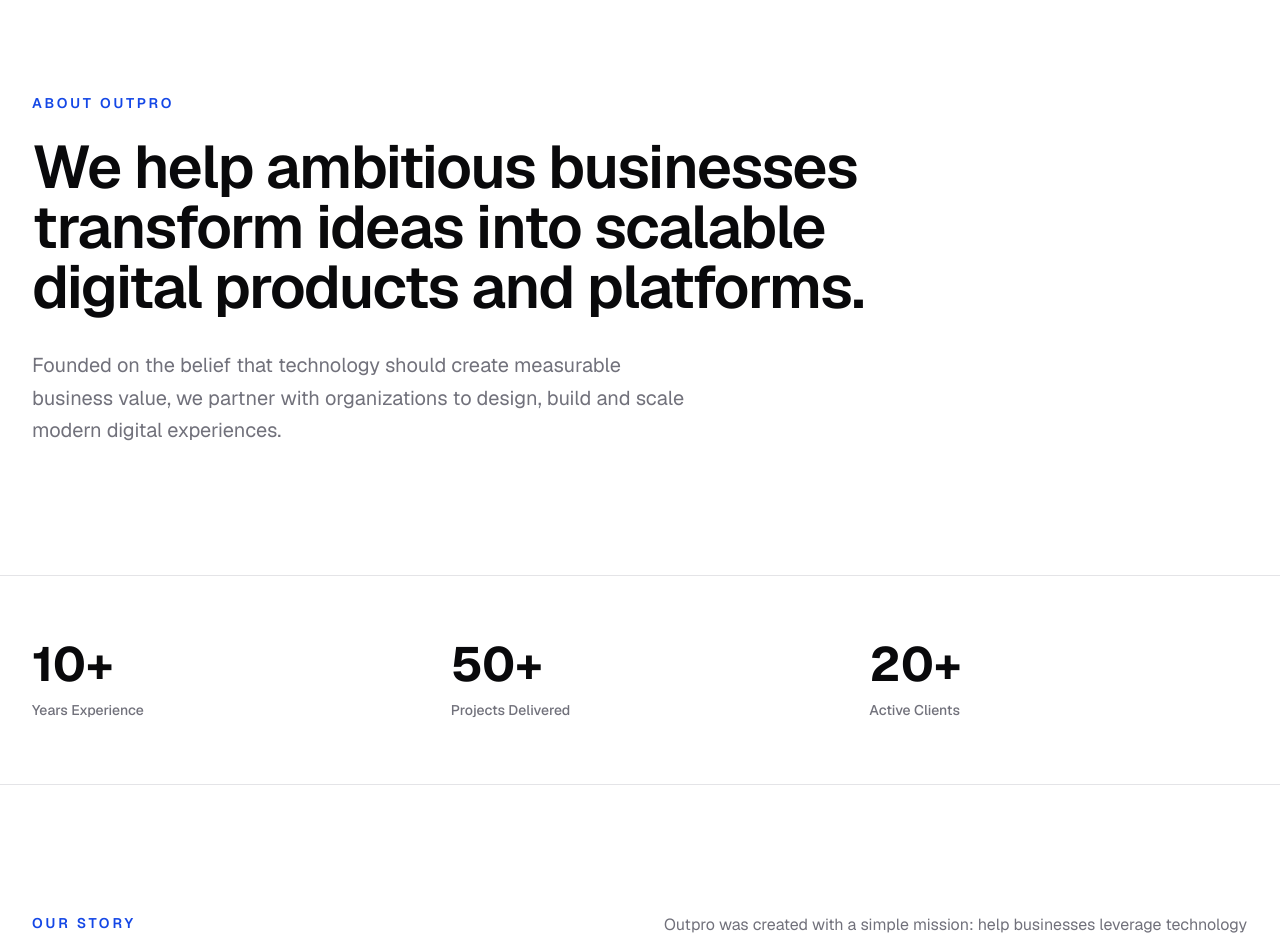
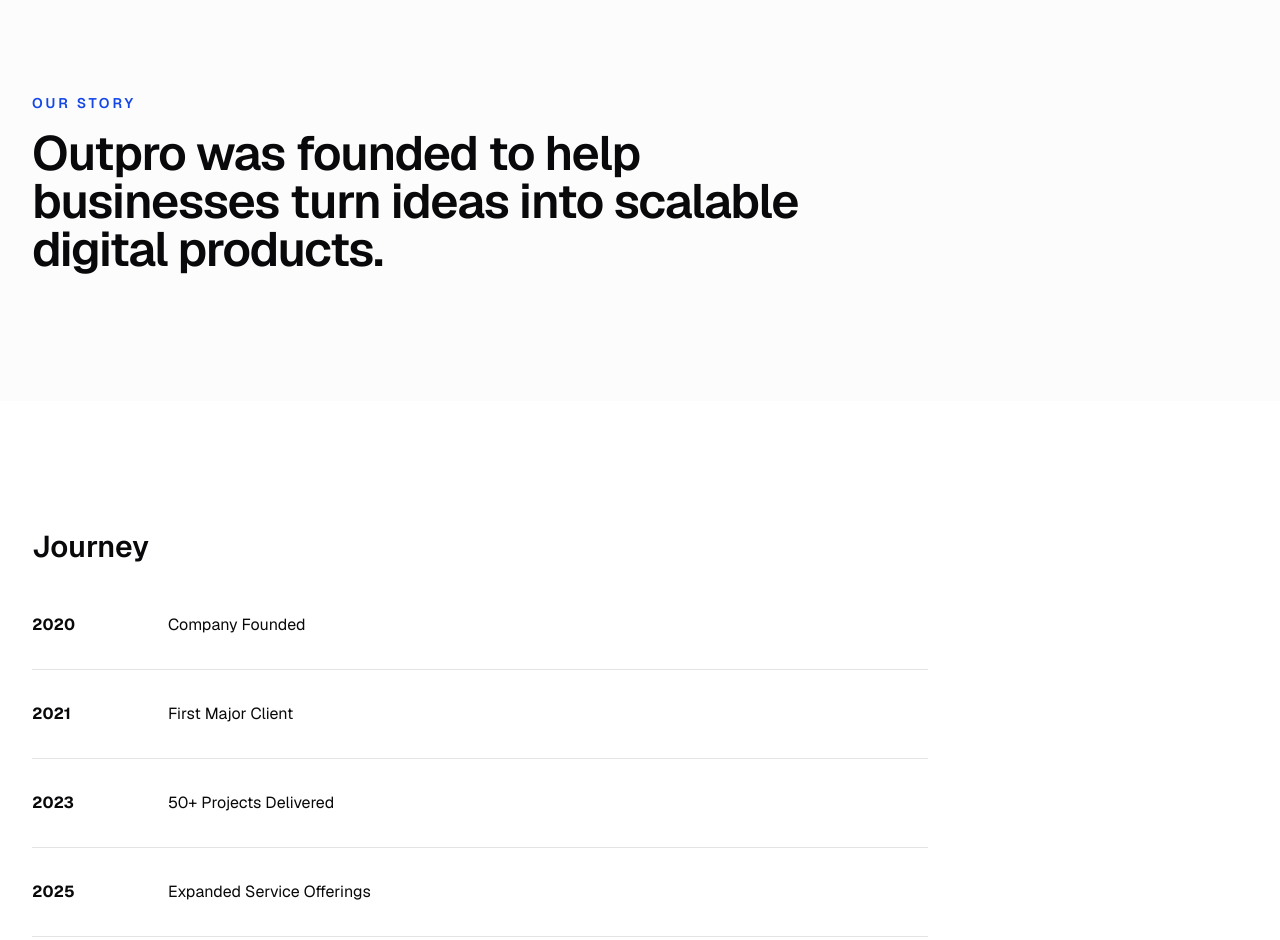
Before and after one commit to IncharaX/outpro-india3, a Next.js app: page /about in a window 1280 px wide. Shown: the part 100-1040 px from the top of the page. Built offline with nearby package versions, Linux system fonts and the light colour scheme.

Commit message:
updating the about page

```diff
--- a/package.json
+++ b/package.json
@@ -12,6 +12,7 @@
     "typecheck": "tsc --noEmit"
   },
   "dependencies": {
+    "@hookform/resolvers": "^5.4.0",
     "@phosphor-icons/react": "^2.1.10",
     "class-variance-authority": "^0.7.1",
     "clsx": "^2.1.1",
@@ -21,9 +22,11 @@
     "radix-ui": "^1.4.3",
     "react": "19.2.4",
     "react-dom": "19.2.4",
+    "react-hook-form": "^7.77.0",
     "shadcn": "^4.10.0",
     "tailwind-merge": "^3.6.0",
-    "tw-animate-css": "^1.4.0"
+    "tw-animate-css": "^1.4.0",
+    "zod": "^4.4.3"
   },
   "devDependencies": {
     "@tailwindcss/postcss": "^4",
--- a/src/app/about/page.tsx
+++ b/src/app/about/page.tsx
@@ -1,8 +1,8 @@
 import { AboutHero } from "@/src/marketing/about-hero";
-import { AboutStats } from "@/src/marketing/about-stats";
 import { CompanyStory } from "@/src/marketing/company-story";
+import { CompanyTimeline } from "@/src/marketing/company-timeline";
 import { CTASection } from "@/src/marketing/cta-section";
-
+import { FounderNote } from "@/src/marketing/founder-note";
 import { MissionVisionValues } from "@/src/marketing/mission-vision-values";
 import { WhyChooseUs } from "@/src/marketing/why-choose-us";
 import { Metadata } from "next";
@@ -15,11 +15,11 @@
   return (
     <>
       <AboutHero />
-      <AboutStats />
+      <CompanyTimeline />
+      <FounderNote />
       <CompanyStory />
       <WhyChooseUs />
       <MissionVisionValues />
-
       <CTASection />
     </>
   );
--- a/src/marketing/about-hero.tsx
+++ b/src/marketing/about-hero.tsx
@@ -4,20 +4,16 @@
 
 export function AboutHero() {
   return (
-    <Section>
+    <Section className="bg-muted/30">
       <Container>
-        <div className="max-w-4xl">
-          <p className="mb-6 text-sm font-semibold uppercase tracking-[0.2em] text-primary">
-            About Outpro
+        <div className="max-w-3xl">
+          <p className="mb-4 text-sm font-semibold uppercase tracking-[0.2em] text-primary">
+            Our Story
           </p>
 
-          <h1 className="text-4xl font-semibold tracking-tight md:text-6xl">
-            We help ambitious businesses transform ideas into scalable digital products and platforms.
+          <h1 className="text-3xl font-semibold tracking-tight md:text-5xl">
+            Outpro was founded to help businesses turn ideas into scalable digital products.
           </h1>
-
-          <p className="mt-8 max-w-2xl text-xl leading-relaxed text-muted-foreground">
-            Founded on the belief that technology should create measurable business value, we partner with organizations to design, build and scale modern digital experiences.
-          </p>
         </div>
       </Container>
     </Section>
--- a/src/marketing/about-stats.tsx
+++ /dev/null
@@ -1,38 +0,0 @@
-import { Container } from "../components/layout/container";
-
-export function AboutStats() {
-  const stats = [
-    {
-      value: "10+",
-      label: "Years Experience",
-    },
-    {
-      value: "50+",
-      label: "Projects Delivered",
-    },
-    {
-      value: "20+",
-      label: "Active Clients",
-    },
-  ];
-
-  return (
-    <section className="border-y py-16">
-      <Container>
-        <div className="grid gap-10 md:grid-cols-3">
-          {stats.map((stat) => (
-            <div key={stat.label}>
-              <h3 className="text-5xl font-bold">
-                {stat.value}
-              </h3>
-
-              <p className="mt-3 text-sm font-medium text-muted-foreground">
-                {stat.label}
-              </p>
-            </div>
-          ))}
-        </div>
-      </Container>
-    </section>
-  );
-}
--- /dev/null
+++ b/src/marketing/company-timeline.tsx
@@ -0,0 +1,50 @@
+import { Container } from "../components/layout/container";
+import { Section } from "../components/layout/section";
+
+export function CompanyTimeline() {
+  const timeline = [
+    {
+      year: "2020",
+      title: "Company Founded",
+    },
+    {
+      year: "2021",
+      title: "First Major Client",
+    },
+    {
+      year: "2023",
+      title: "50+ Projects Delivered",
+    },
+    {
+      year: "2025",
+      title: "Expanded Service Offerings",
+    },
+  ];
+
+  return (
+    <Section>
+      <Container>
+        <div className="max-w-4xl">
+          <h2 className="mb-12 text-3xl font-semibold">
+            Journey
+          </h2>
+
+          <div className="space-y-8">
+            {timeline.map((item) => (
+              <div
+                key={item.year}
+                className="flex gap-10 border-b pb-8"
+              >
+                <div className="w-24 font-bold">
+                  {item.year}
+                </div>
+
+                <div>{item.title}</div>
+              </div>
+            ))}
+          </div>
+        </div>
+      </Container>
+    </Section>
+  );
+}
--- /dev/null
+++ b/src/marketing/founder-note.tsx
@@ -0,0 +1,22 @@
+
+import { Container } from "../components/layout/container";
+import { Section } from "../components/layout/section";
+import { Surface } from "./surface";
+
+export function FounderNote() {
+  return (
+    <Section>
+      <Container>
+        <Surface className="p-12 md:p-20">
+          <blockquote className="max-w-4xl text-3xl font-semibold leading-relaxed">
+            "Technology should solve business problems, not create them."
+          </blockquote>
+
+          <p className="mt-8 text-muted-foreground">
+            — Founder, Outpro
+          </p>
+        </Surface>
+      </Container>
+    </Section>
+  );
+}
```
Also changed, not shown: 1 other file (tests, documents, lock files or other folders).
